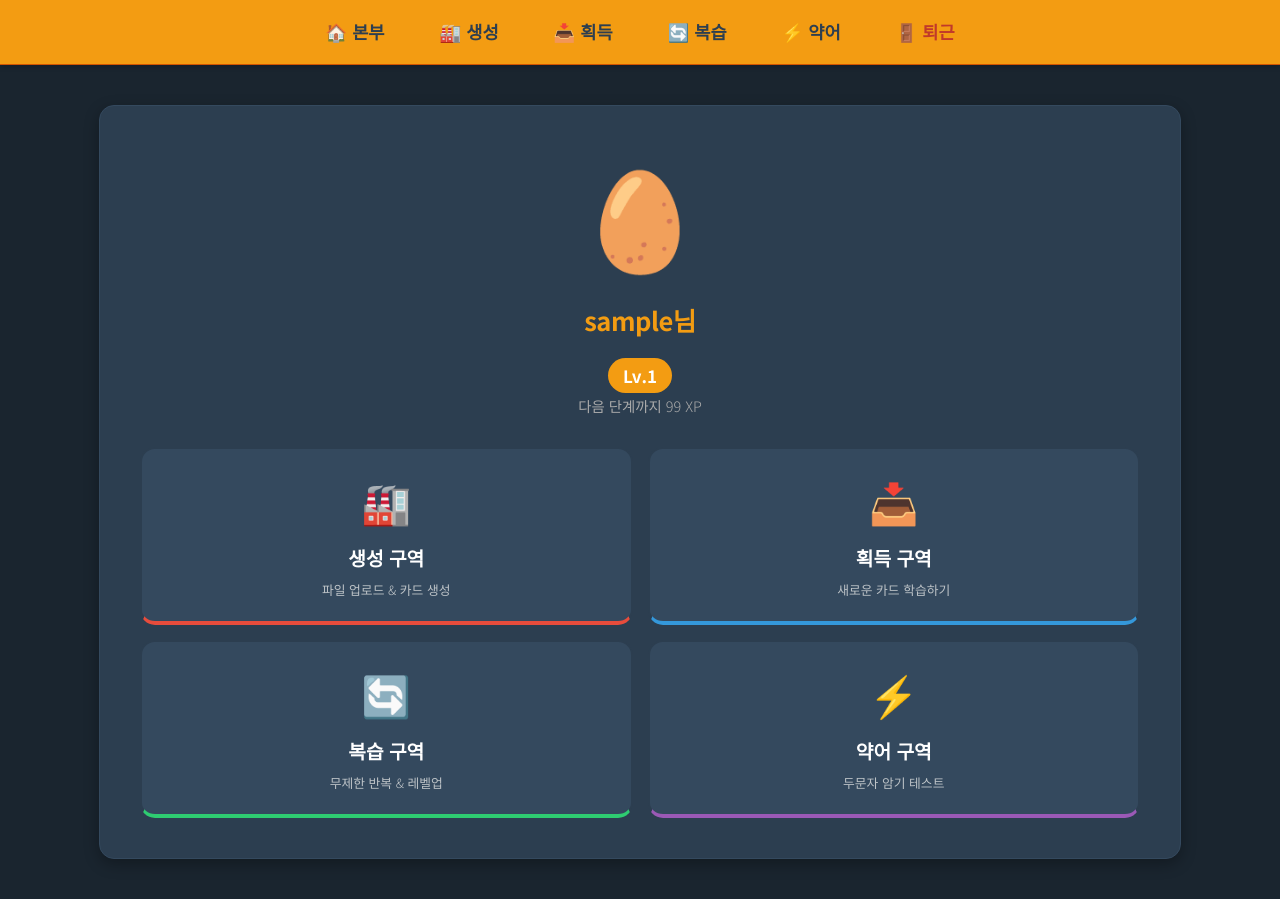
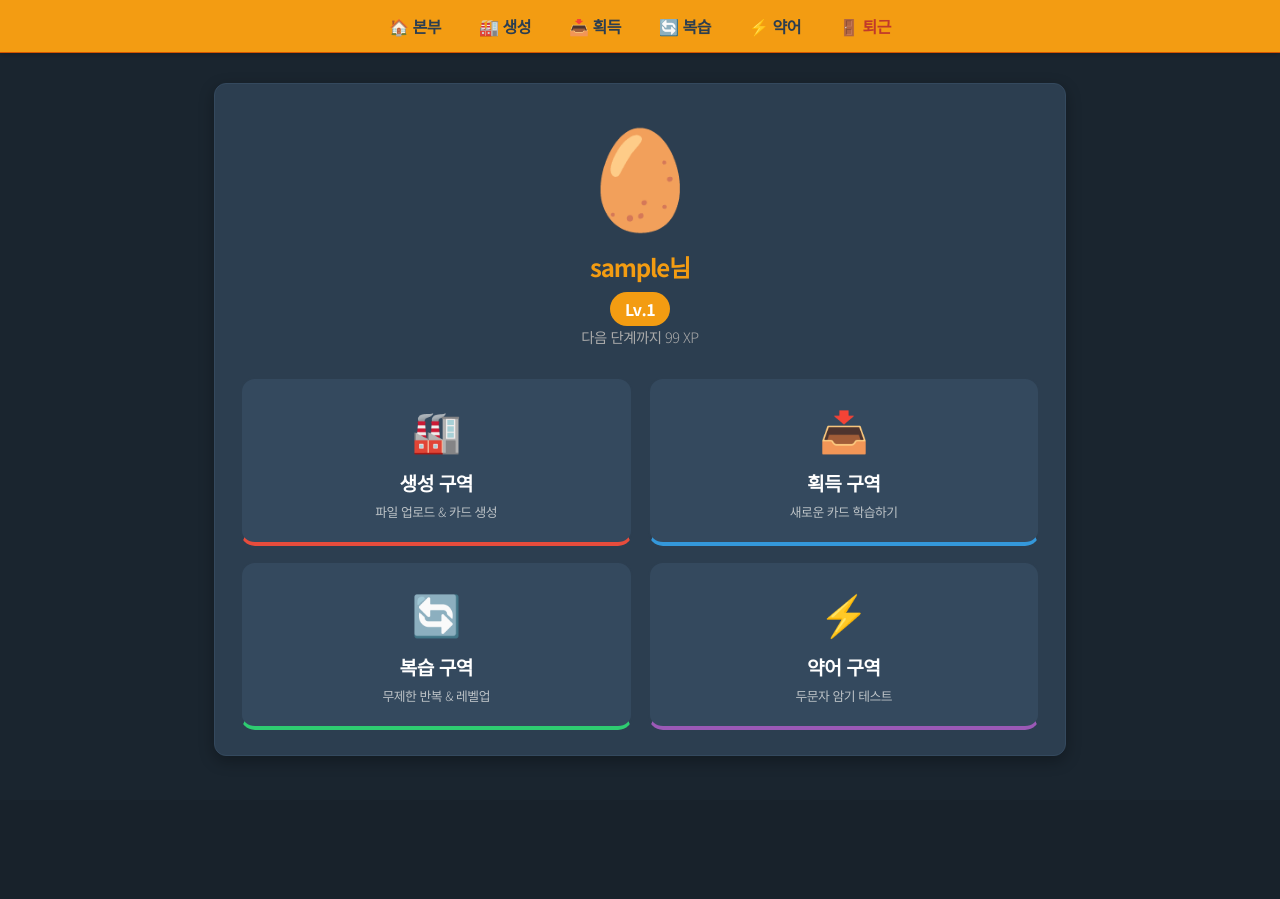
Before and after one commit to pky060921-debug/law, a Flask app: page /lobby in a window 1280 px wide. After the commit the page ends 756 px from the top, so only its background shows below. Run offline with Flask 3, Linux system fonts and the light colour scheme; the visitor is signed in with stand-in values (Sample User, id 1).

Commit message:
Update layout.html

```diff
--- a/templates/layout.html
+++ b/templates/layout.html
@@ -2,7 +2,7 @@
 <html lang="ko">
 <head>
     <meta charset="UTF-8">
-    <meta name="viewport" content="width=device-width, initial-scale=1.0">
+    <meta name="viewport" content="width=device-width, initial-scale=1.0, maximum-scale=1.0, user-scalable=no">
     <title>빈칸맨 : 암기의 히어로</title>
 
     <link rel="manifest" href="/static/manifest.json">
@@ -17,7 +17,7 @@
 
     <link rel="preconnect" href="https://fonts.googleapis.com">
     <link rel="preconnect" href="https://fonts.gstatic.com" crossorigin>
-    <link href="https://fonts.googleapis.com/css2?family=Noto+Sans+KR:wght@300;400;700&display=swap" rel="stylesheet">
+    <link href="https://fonts.googleapis.com/css2?family=Noto+Sans+KR:wght@300;400;500;700&display=swap" rel="stylesheet">
 
     <style>
         :root {
@@ -30,37 +30,40 @@
         body {
             background-color: var(--bg-color);
             color: var(--text-color);
-            /* 폰트 적용: Light(300) 위주 */
             font-family: 'Noto Sans KR', sans-serif;
             font-weight: 300;
             margin: 0;
             min-height: 100vh;
-            font-size: 17px;
-            line-height: 1.6;
+
+            /* 기본 설정 (PC 기준) */
+            font-size: 16px;
+            line-height: 1.5;
+            letter-spacing: -0.03em;
         }
 
         /* 네비게이션 */
         nav {
             background: var(--main-color);
-            border-bottom: 1px solid #d35400; /* 테두리도 얇게 */
-            padding: 10px 0;
+            border-bottom: 1px solid #d35400;
+            padding: 8px 0;
             position: sticky;
             top: 0;
             z-index: 1000;
             box-shadow: 0 2px 5px rgba(0,0,0,0.2);
             text-align: center;
             white-space: nowrap;
-            overflow-x: auto;
+            overflow-x: auto; /* 모바일에서 가로 스크롤 허용 */
+            -webkit-overflow-scrolling: touch;
         }
 
         .nav-link {
             color: #2c3e50;
             text-decoration: none;
-            font-size: 1.1rem;
-            font-weight: 700; /* 메뉴는 약간 굵게 */
-            margin: 0 10px;
-            padding: 8px 15px;
-            border-radius: 20px; /* 더 둥글게 */
+            font-size: 1rem;
+            font-weight: 700;
+            margin: 0 5px;
+            padding: 6px 12px;
+            border-radius: 20px;
             transition: all 0.2s;
             display: inline-block;
         }
@@ -71,48 +74,70 @@
             transform: translateY(-2px);
         }
 
-        /* 메인 컨테이너 */
+        /* 메인 컨테이너 - 반응형 설정 */
         .container {
             width: 90%;
-            max-width: 1000px;
-            margin: 40px auto;
+            max-width: 800px; /* PC에서는 너무 넓지 않게 */
+            margin: 30px auto;
             background-color: var(--container-bg);
-            border: 1px solid #34495e; /* 테두리 얇게 */
-            border-radius: 15px;
-            padding: 40px;
+            border: 1px solid #34495e;
+            border-radius: 12px;
+            padding: 25px;
             box-shadow: 0 5px 15px rgba(0, 0, 0, 0.3);
+        }
+
+        /* 모바일 최적화 (768px 이하) */
+        @media (max-width: 768px) {
+            body {
+                font-size: 15px; /* 글씨 약간 축소 */
+            }
+            .container {
+                width: 100%; /* 화면 꽉 채움 */
+                max-width: 100%;
+                margin: 0;
+                border-radius: 0;
+                border: none;
+                padding: 15px;
+                min-height: 100vh;
+            }
+            .nav-link {
+                font-size: 0.9rem;
+                padding: 5px 8px;
+                margin: 0 2px;
+            }
+            h1 { font-size: 1.4rem; }
+            h2 { font-size: 1.2rem; }
+            h3 { font-size: 1.1rem; }
         }
 
         h1, h2, h3 {
             color: var(--main-color);
-            font-weight: 700; /* 제목은 굵게 */
+            font-weight: 700;
             margin-top: 0;
-            letter-spacing: -0.5px;
+            margin-bottom: 15px;
+            letter-spacing: -0.05em;
+            line-height: 1.2;
         }
 
         button, input, textarea {
             font-family: 'Noto Sans KR', sans-serif;
+            letter-spacing: -0.03em;
         }
 
         .flash {
             background: #e74c3c;
             color: white;
-            padding: 15px;
+            padding: 10px;
             text-align: center;
-            margin-bottom: 20px;
-            border-radius: 10px;
+            margin-bottom: 15px;
+            border-radius: 8px;
             font-weight: 400;
+            font-size: 0.95rem;
+            animation: fadeIn 0.5s;
         }
 
-        /* 반응형 */
-        @media (max-width: 768px) {
-            body { font-size: 15px; }
-            .container {
-                width: 100%; margin: 0; border-radius: 0; border: none; padding: 20px 15px;
-            }
-            .nav-link { font-size: 0.95rem; padding: 6px 10px; margin: 0 2px; }
-            h1 { font-size: 1.6rem; }
-        }
+        @keyframes fadeIn { from { opacity:0; transform:translateY(-10px); } to { opacity:1; transform:translateY(0); } }
+
     </style>
 </head>
 <body>
```
